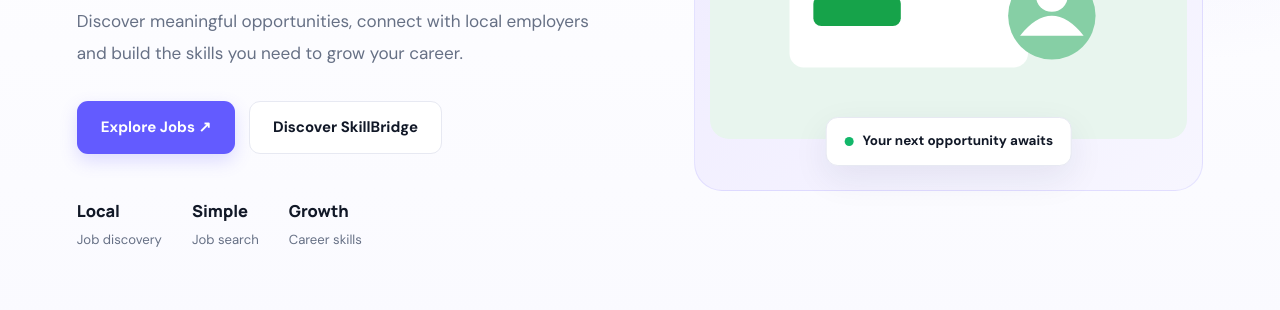
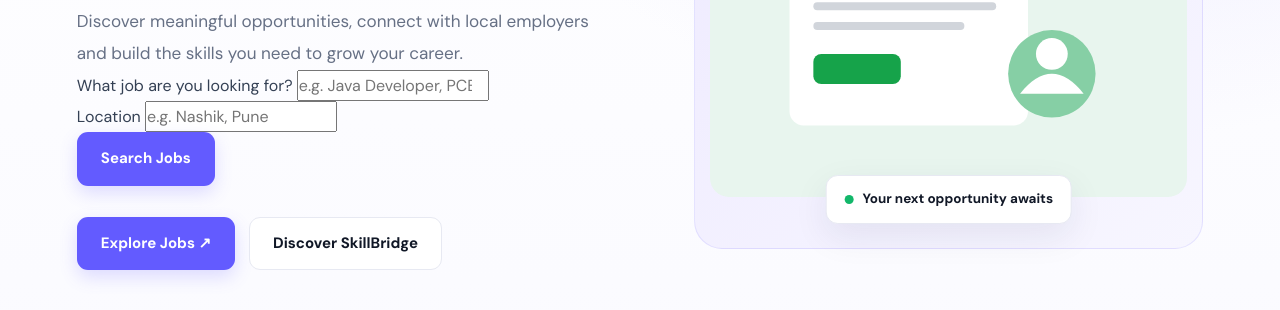
Before and after one commit to vaishnavi1545/skillbridge-job-portal, a website: page public/index.html in a window 1280 px wide. Shown: the part 456-766 px from the top of the page. Drawn offline with Linux system fonts and the light colour scheme.

Commit message:
Update index.html

```diff
--- a/public/index.html
+++ b/public/index.html
@@ -58,6 +58,33 @@
           Discover meaningful opportunities, connect with local employers
           and build the skills you need to grow your career.
         </p>
+
+<div class="job-search-box">
+    <div class="search-field">
+        <label for="jobSearchInput">What job are you looking for?</label>
+        <input
+            type="search"
+            id="jobSearchInput"
+            placeholder="e.g. Java Developer, PCB Designer"
+        >
+    </div>
+
+    <div class="search-field">
+        <label for="jobLocationInput">Location</label>
+        <input
+            type="text"
+            id="jobLocationInput"
+            placeholder="e.g. Nashik, Pune"
+        >
+    </div>
+
+    <button type="button" id="jobSearchBtn" class="primary-btn">
+        Search Jobs
+    </button>
+</div>
+
+<div id="jobSearchResults" aria-live="polite"></div>
+
 
         <div class="hero-actions">
           <a href="#jobs" class="primary-btn">Explore Jobs ↗</a>
```
